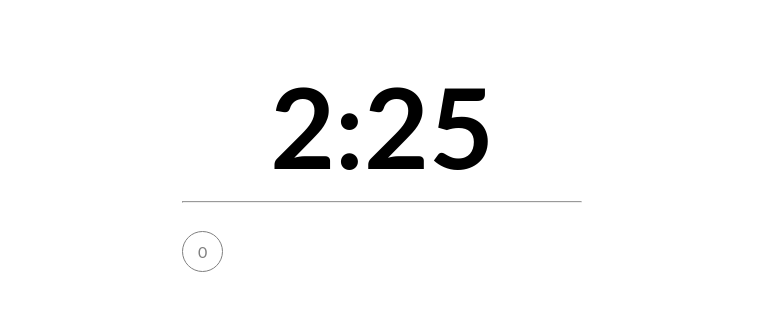
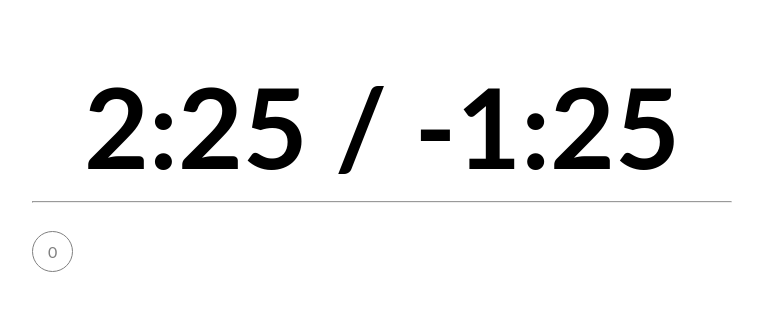
Before and after one commit to MattyO/pomidoro, a plain HTML site: page index.html in a window 1280 px wide. Shown: the whole page, without its empty margins (258-1021 px from the left). Drawn offline with nearby package versions, Linux system fonts and the light colour scheme.

Commit message:
add alarm from yesterday.  add pst time for current project

```diff
--- a/index.html
+++ b/index.html
@@ -7,7 +7,7 @@
     <style>
 .main {
   padding-top: 50px;
-  width: 400px;
+  width: 700px;
   margin: auto;
   font-family: Lato;
 }
@@ -52,8 +52,56 @@ hr{
     </div>
   </body>
   <script type="application/javascript">
+// The browser will limit the number of concurrent audio contexts
+// So be sure to re-use them whenever you can
+const myAudioContext = new AudioContext();
+
+/**
+ * Helper function to emit a beep sound in the browser using the Web Audio API.
+ *
+ * @param {number} duration - The duration of the beep sound in milliseconds.
+ * @param {number} frequency - The frequency of the beep sound.
+ * @param {number} volume - The volume of the beep sound.
+ *
+ * @returns {Promise} - A promise that resolves when the beep sound is finished.
+ */
+function beep(duration, frequency, volume){
+    return new Promise((resolve, reject) => {
+        // Set default duration if not provided
+        duration = duration || 200;
+        frequency = frequency || 440;
+        volume = volume || 100;
+
+        try{
+            let oscillatorNode = myAudioContext.createOscillator();
+            let gainNode = myAudioContext.createGain();
+            oscillatorNode.connect(gainNode);
+
+            // Set the oscillator frequency in hertz
+            oscillatorNode.frequency.value = frequency;
+
+            // Set the type of oscillator
+            oscillatorNode.type= "square";
+            gainNode.connect(myAudioContext.destination);
+
+            // Set the gain to the volume
+            gainNode.gain.value = volume * 0.01;
+
+            // Start audio with the desired duration
+            oscillatorNode.start(myAudioContext.currentTime);
+            oscillatorNode.stop(myAudioContext.currentTime + duration * 0.001);
+
+            // Resolve the promise when the sound is finished
+            oscillatorNode.onended = () => {
+                resolve();
+            };
+        }catch(error){
+            reject(error);
+        }
+    });
+}
     var date = new Date();
-    var p_seconds = 45 * 60;
+    var p_seconds = 30 * 60;
     var start_seconds
     var end_seconds = 0;
     var num_poms = 0;
@@ -78,7 +126,7 @@ hr{
         if(m < 10){
           m = "0"+m;
         }
-        return h + ":" + m
+        return h + ":" + m + " / " + (h - 3) + ":" + m
     }
 
     $("#time").html(current_time(date))
@@ -95,6 +143,7 @@ hr{
 
       if(end_seconds == 0){
         $("#time").html(current_time(date));
+        beep(1,300, 1)
       }else {
         var t = date.getTime() / 1000;
         var diff = end_seconds - t
```
